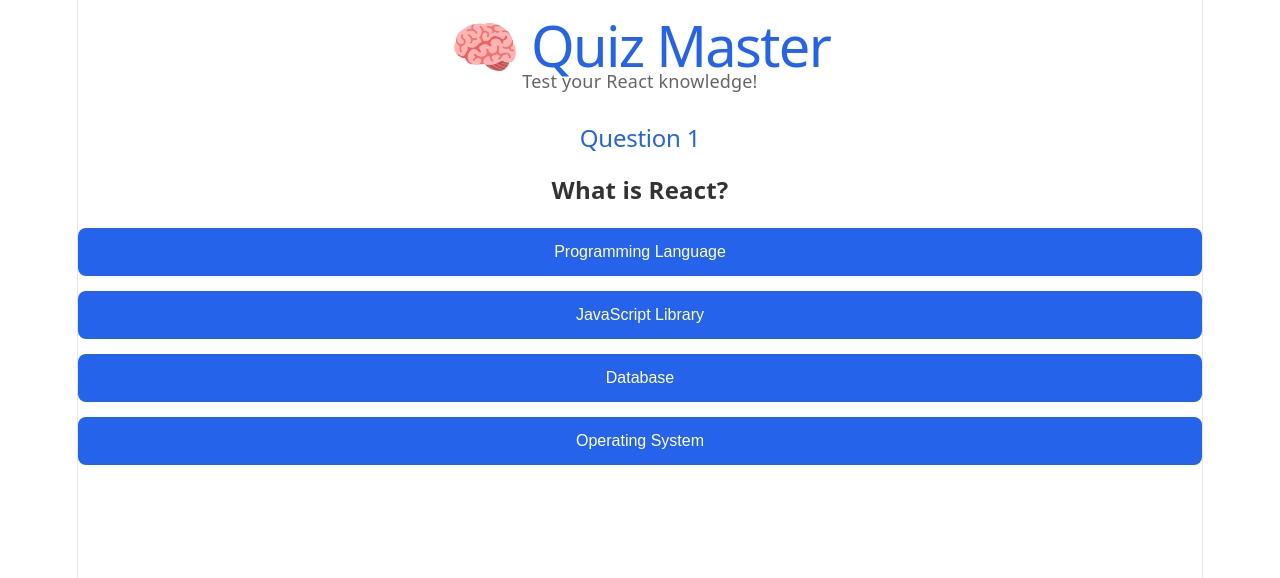
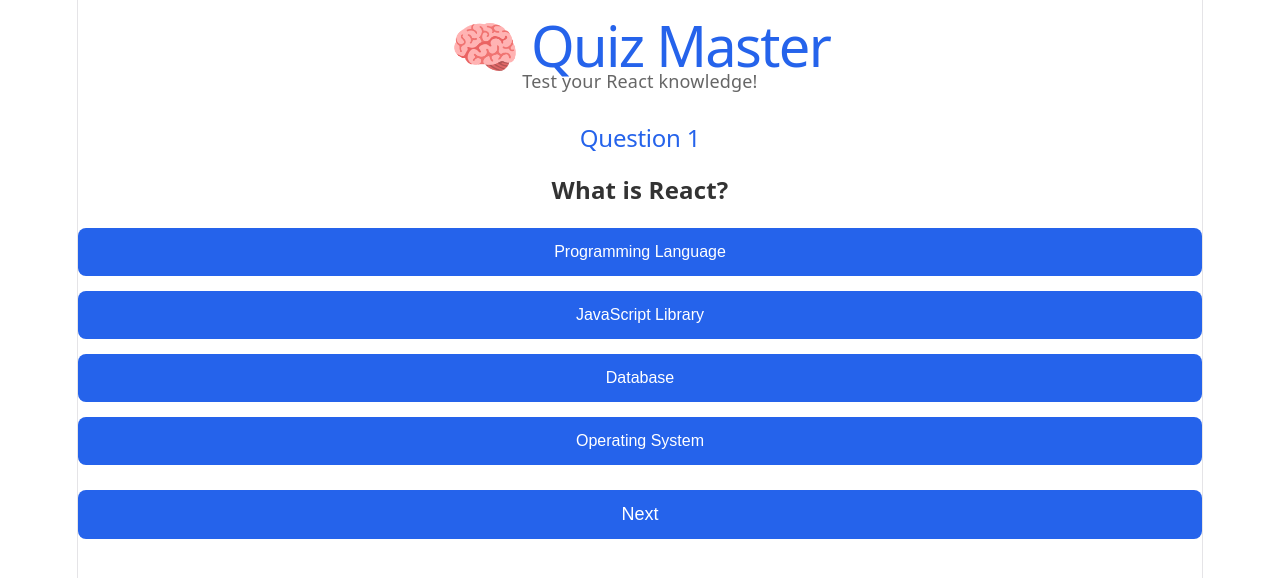
Before and after one commit to 248r1a66j4Jagadeesh-wq/quiz-master-react, a React (Vite) app: page / in a window 1280 px wide. Shown: the top 578 px of the page. Built offline with nearby package versions, Linux system fonts and the light colour scheme.

Commit message:
Added question navigation with Next button

```diff
--- a/src/App.jsx
+++ b/src/App.jsx
@@ -1,12 +1,15 @@
+import { useState } from "react";
+
 import "./styles/App.css";
 
 import Header from "./components/Header";
-
 import Question from "./components/Question";
 
 import questions from "./data/questions";
 
 function App() {
+
+  const [currentQuestion, setCurrentQuestion] = useState(0);
 
   return (
 
@@ -15,7 +18,15 @@ function App() {
       <Header />
 
       <Question
-        question={questions[0]}
+
+        question={questions[currentQuestion]}
+
+        currentQuestion={currentQuestion}
+
+        setCurrentQuestion={setCurrentQuestion}
+
+        totalQuestions={questions.length}
+
       />
 
     </div>
--- a/src/components/Question.jsx
+++ b/src/components/Question.jsx
@@ -1,26 +1,85 @@
+import { useState } from "react";
+
 import "../styles/Question.css";
-import { useState } from "react";
+
 import Options from "./Options";
 
-function Question({ question }) {
+function Question({
+
+  question,
+
+  currentQuestion,
+
+  setCurrentQuestion,
+
+  totalQuestions
+
+}) {
 
   const [selectedOption, setSelectedOption] = useState("");
 
+  function handleNext() {
+
+    if (selectedOption === "") {
+
+      alert("Please select an answer!");
+
+      return;
+
+    }
+
+    if (currentQuestion < totalQuestions - 1) {
+
+      setCurrentQuestion(currentQuestion + 1);
+
+      setSelectedOption("");
+
+    }
+
+  }
+
   return (
+
     <div className="question">
 
-      <h2>Question {question.id}</h2>
+      <h2>
 
-      <h3>{question.question}</h3>
+        Question {question.id}
+
+      </h2>
+
+      <h3>
+
+        {question.question}
+
+      </h3>
 
       <Options
+
         options={question.options}
+
         selectedOption={selectedOption}
+
         setSelectedOption={setSelectedOption}
+
       />
 
+      <button
+
+        className="next-btn"
+
+        onClick={handleNext}
+
+      >
+
+        Next
+
+      </button>
+
     </div>
+
   );
+
 }
 
 export default Question;
--- a/src/styles/Question.css
+++ b/src/styles/Question.css
@@ -11,3 +11,30 @@
   font-size: 24px;
   color: #333;
 }
+.next-btn {
+
+  margin-top: 25px;
+
+  width: 100%;
+
+  padding: 14px;
+
+  border: none;
+
+  border-radius: 8px;
+
+  background: #2563eb;
+
+  color: white;
+
+  font-size: 18px;
+
+  cursor: pointer;
+
+}
+
+.next-btn:hover {
+
+  background: #1d4ed8;
+
+}
```
